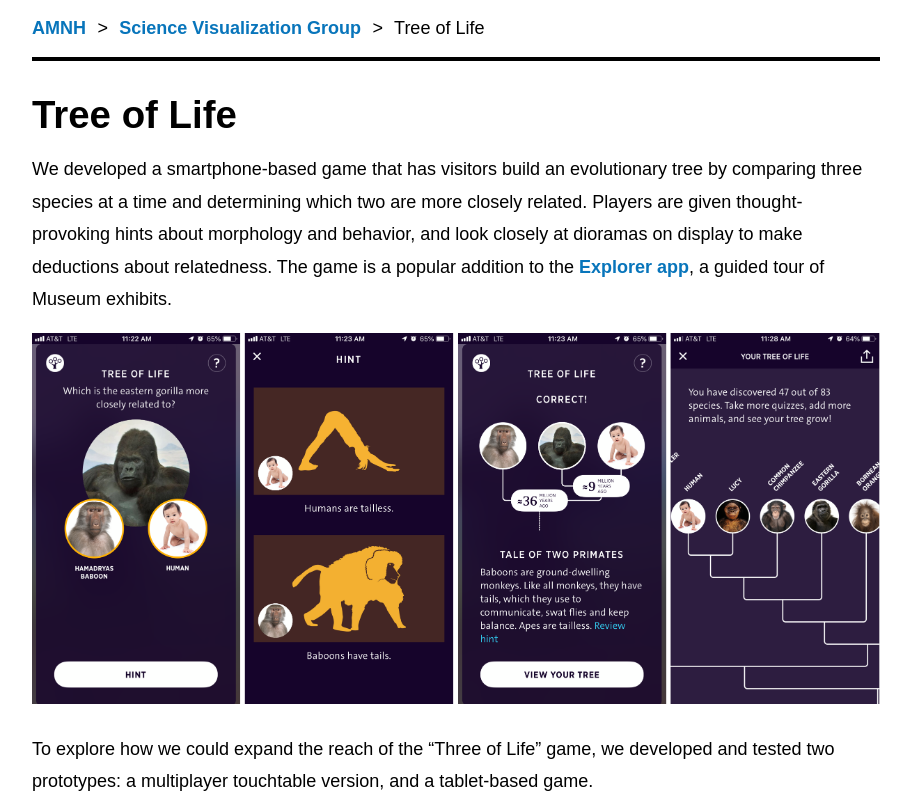
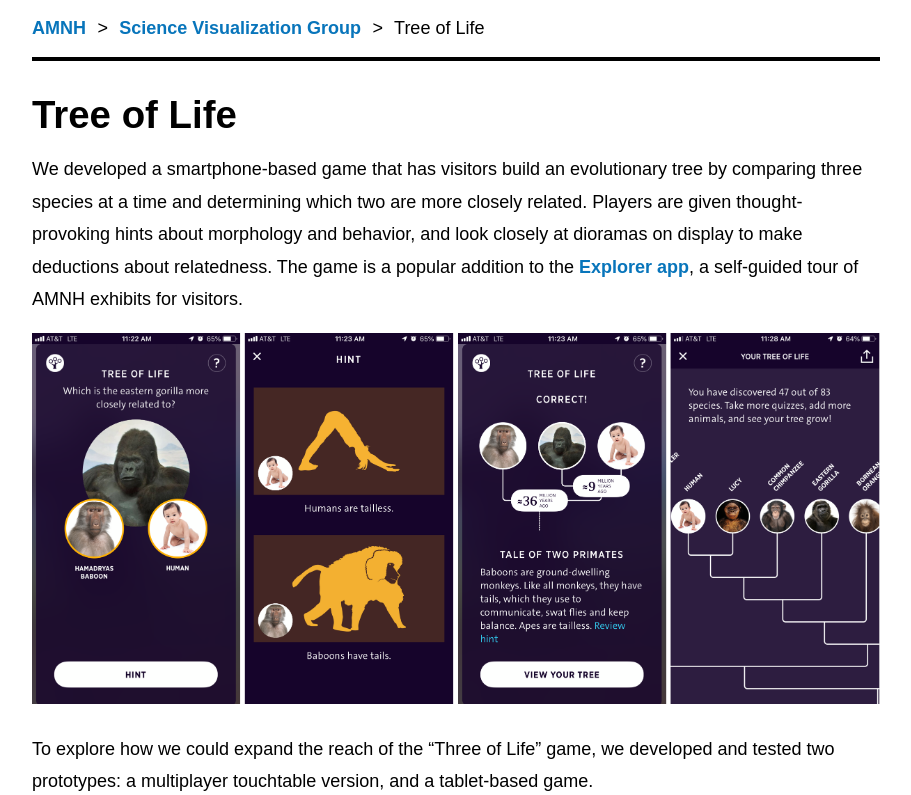
Before and after one commit to amnh-sciviz/amnh-sciviz.github.io, a Jekyll site: the page built from _projects/tree_of_life.md, in a window 1280 px wide. Shown: the top 795 px of the page, without its empty margins (184-1095 px from the left). Built offline with Jekyll 4.4.1, drawn with Linux system fonts in a browser that asks for light colours; grey boxes are pictures that could not be loaded.

Commit message:
Update tree_of_life.md

```diff
--- a/_projects/tree_of_life.md
+++ b/_projects/tree_of_life.md
@@ -8,7 +8,7 @@ permalink: /tree-of-life/
 
 ## Tree of Life
 
-We developed a smartphone-based game that has visitors build an evolutionary tree by comparing three species at a time and determining which two are more closely related. Players are given thought-provoking hints about morphology and behavior, and look closely at dioramas on display to make deductions about relatedness. The game is a popular addition to the [Explorer app](https://www.amnh.org/apps/explorer), a guided tour of Museum exhibits.
+We developed a smartphone-based game that has visitors build an evolutionary tree by comparing three species at a time and determining which two are more closely related. Players are given thought-provoking hints about morphology and behavior, and look closely at dioramas on display to make deductions about relatedness. The game is a popular addition to the [Explorer app](https://www.amnh.org/apps/explorer), a self-guided tour of AMNH exhibits for visitors.
 
 ![Tree of Life game screenshots](/assets/img/ToL-gorilla.png)
 
```
